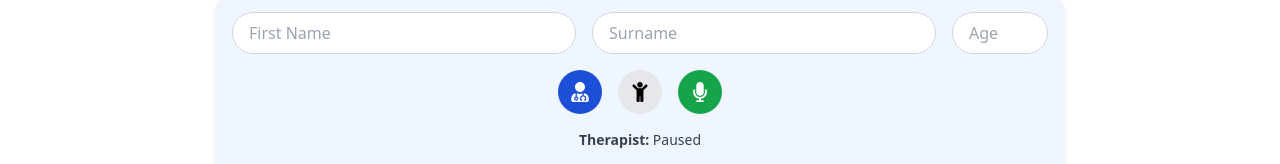
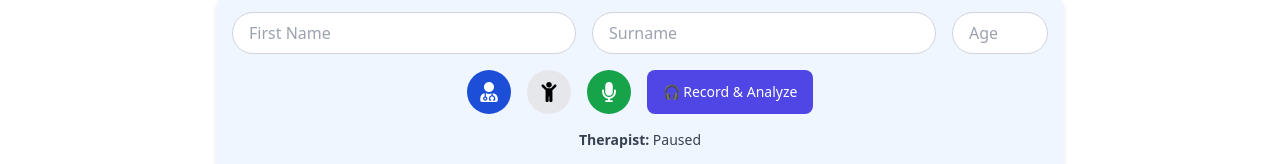
Before and after one commit to lucasDOarruda/speech-ai-app, a React (Create React App) app: page /speech-ai-app/transcribe in a window 1280 px wide. Shown: the part 132-296 px from the top of the page. Built offline with nearby package versions, Linux system fonts and the light colour scheme; no server answers; sample sign-in values are in the browser's storage.

Commit message:
assembly ai transcr

```diff
--- a/src/components/TranscribePage.js
+++ b/src/components/TranscribePage.js
@@ -48,6 +48,60 @@ const TranscribePage = () => {
     recognition.onerror = () => setListening(false);
 
     recognition.start();
+  };
+
+  const recordAndSendToAssemblyAI = async () => {
+    const stream = await navigator.mediaDevices.getUserMedia({ audio: true });
+    const mediaRecorder = new MediaRecorder(stream);
+    const audioChunks = [];
+
+    mediaRecorder.ondataavailable = (e) => audioChunks.push(e.data);
+
+    const audioBlobPromise = new Promise((resolve) => {
+      mediaRecorder.onstop = () => {
+        const audioBlob = new Blob(audioChunks, { type: 'audio/wav' });
+        resolve(audioBlob);
+      };
+    });
+
+    mediaRecorder.start();
+    setListening(true);
+    setTimeout(() => mediaRecorder.stop(), 5000);
+
+    const audioBlob = await audioBlobPromise;
+    setListening(false);
+
+    const uploadRes = await fetch('https://your-server.com/api/upload', {
+      method: 'POST',
+      body: audioBlob,
+    });
+    const { audio_url } = await uploadRes.json();
+
+    const transcriptRes = await fetch('https://your-server.com/api/transcribe', {
+      method: 'POST',
+      headers: { 'Content-Type': 'application/json' },
+      body: JSON.stringify({ audio_url }),
+    });
+
+    const { id } = await transcriptRes.json();
+
+    while (true) {
+      const polling = await fetch(`https://your-server.com/api/transcribe/${id}`);
+      const data = await polling.json();
+
+      if (data.status === 'completed') {
+        if (data.text && data.text.trim().length > 0) {
+          const newLine = { speaker: 'AssemblyAI', text: data.text };
+          setTranscriptLog(prev => [...prev, newLine]);
+        }
+        break;
+      }
+      if (data.status === 'error') {
+        console.error('❌ Error:', data.error);
+        break;
+      }
+      await new Promise(r => setTimeout(r, 2000));
+    }
   };
 
   const handleSaveTranscript = () => {
@@ -108,6 +162,9 @@ const TranscribePage = () => {
           </button>
           <button onClick={handleStartTranscription} className="rounded-full p-3 text-xl text-white bg-green-600 hover:bg-green-700 transition">
             <FaMicrophone />
+          </button>
+          <button onClick={recordAndSendToAssemblyAI} className="rounded-full px-4 py-2 text-sm bg-indigo-600 text-white hover:bg-indigo-700 rounded-lg">
+            🎧 Record & Analyze
           </button>
         </div>
 
--- /dev/null
+++ b/src/utils/audioTranscriber.js
@@ -0,0 +1,39 @@
+export const transcribeFromUrl = async () => {
+    const apiKey = '1dbdfddd35d844ffa8b26c921b5d45e2';
+    const audioFile = 'https://assembly.ai/wildfires.mp3'; // replace with your own later
+
+    // Start transcription
+    const transcriptRes = await fetch('https://api.assemblyai.com/v2/transcript', {
+      method: 'POST',
+      headers: {
+        authorization: apiKey,
+        'Content-Type': 'application/json',
+      },
+      body: JSON.stringify({
+        audio_url: audioFile,
+      }),
+    });
+
+    const { id } = await transcriptRes.json();
+
+    // Polling
+    while (true) {
+      const polling = await fetch(`https://api.assemblyai.com/v2/transcript/${id}`, {
+        headers: { authorization: apiKey },
+      });
+
+      const data = await polling.json();
+
+      if (data.status === 'completed') {
+        console.log('✅ Transcribed:', data.text);
+        return data.text;
+      }
+
+      if (data.status === 'error') {
+        console.error('❌ Error:', data.error);
+        throw new Error(data.error);
+      }
+
+      await new Promise(r => setTimeout(r, 2000));
+    }
+  };
```
Also changed, not shown: 2 other files (tests, documents, lock files or other folders).
